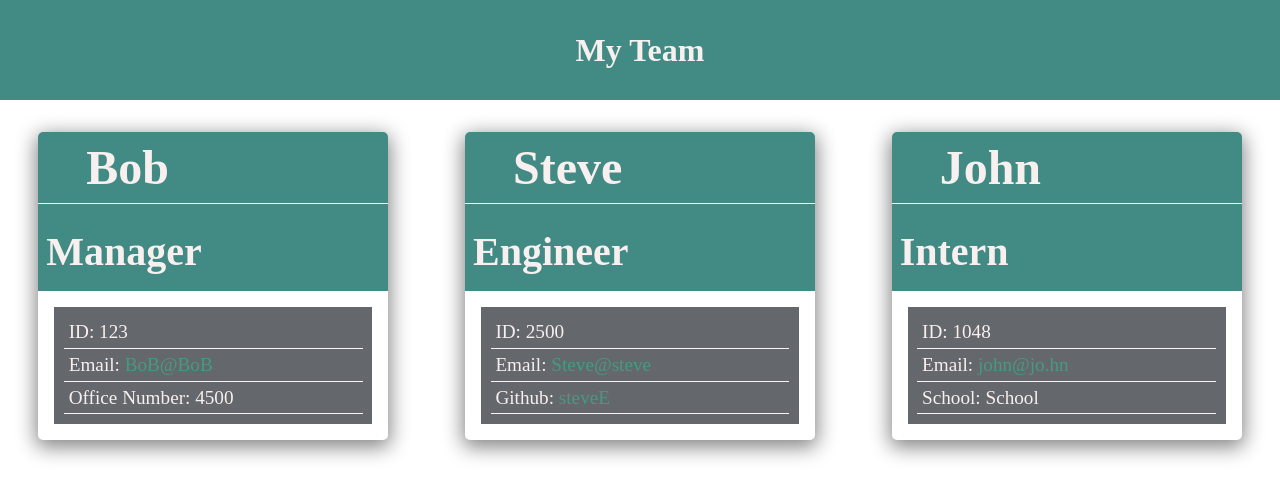
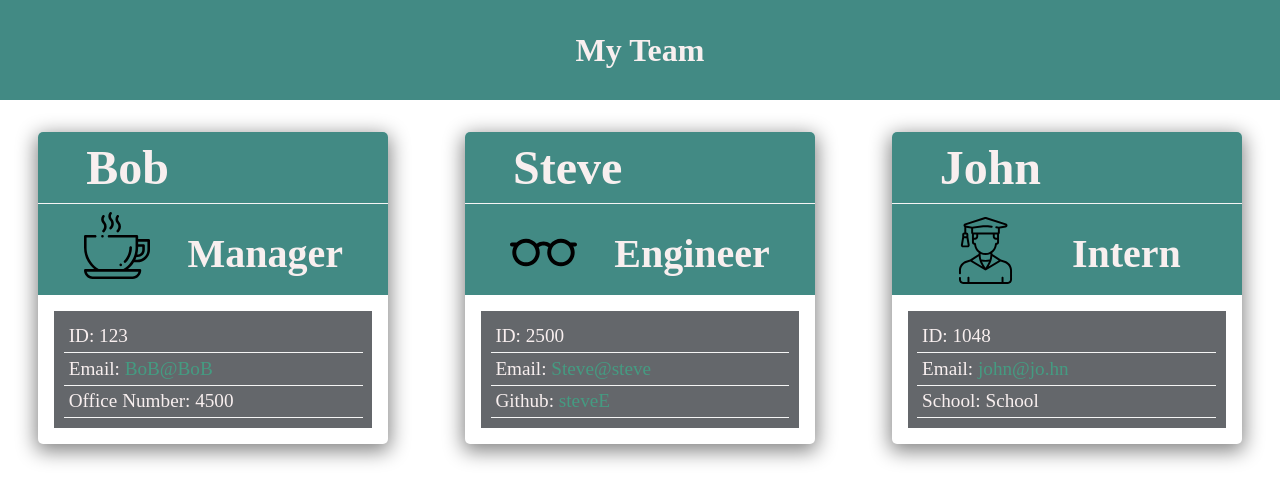
Before and after one commit to Atlas238/team-profile-generator, a website: page Develop/Output/index.html in a window 1280 px wide. Drawn offline with Linux system fonts and the light colour scheme.

Commit message:
edited test file with svg's

```diff
--- a/Develop/Output/index.html
+++ b/Develop/Output/index.html
@@ -20,7 +20,7 @@
                 <div class="card-header">
                     <h2 class="employee-name">Bob</h2>
                     <div class="role flex">
-                    <icon></icon>
+                    <img id="coffeeCup" src="../assets/coffee-cup.svg" alt="Coffee Cup">
                     <h3>Manager</h3>
                     </div>
                 </div>
@@ -37,7 +37,7 @@
                 <div class="card-header">
                     <h2 class="employee-name">Steve</h2>
                     <div class="role flex">
-                    <icon></icon>
+                    <img id="glasses" src="../assets/eyeglasses.svg" alt="Glasses">
                     <h3>Engineer</h3>
                     </div>
                 </div>
@@ -54,7 +54,7 @@
                 <div class="card-header">
                     <h2 class="employee-name">John</h2>
                     <div class="role flex">
-                    <icon></icon>
+                    <img id="student" src="../assets/graduated.svg" alt="Student">
                     <h3>Intern</h3>
                     </div>
                 </div>
```
